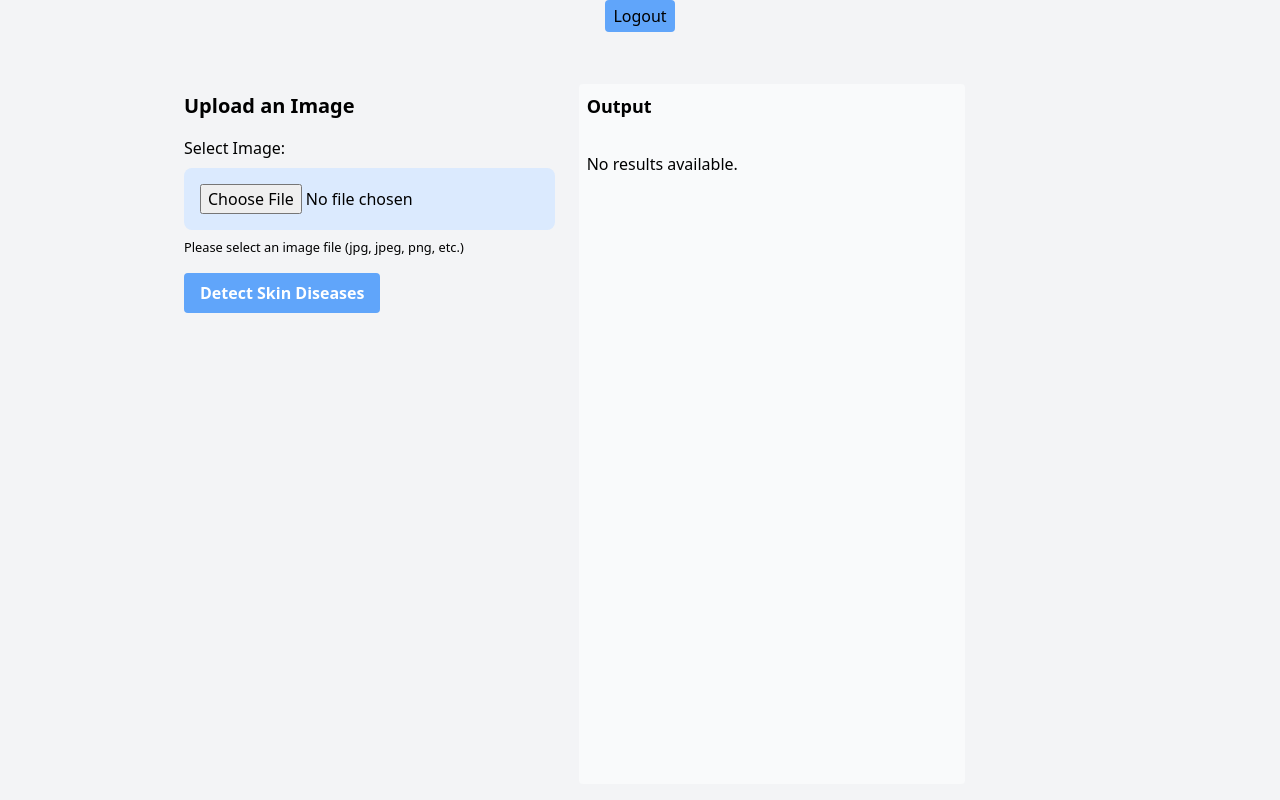
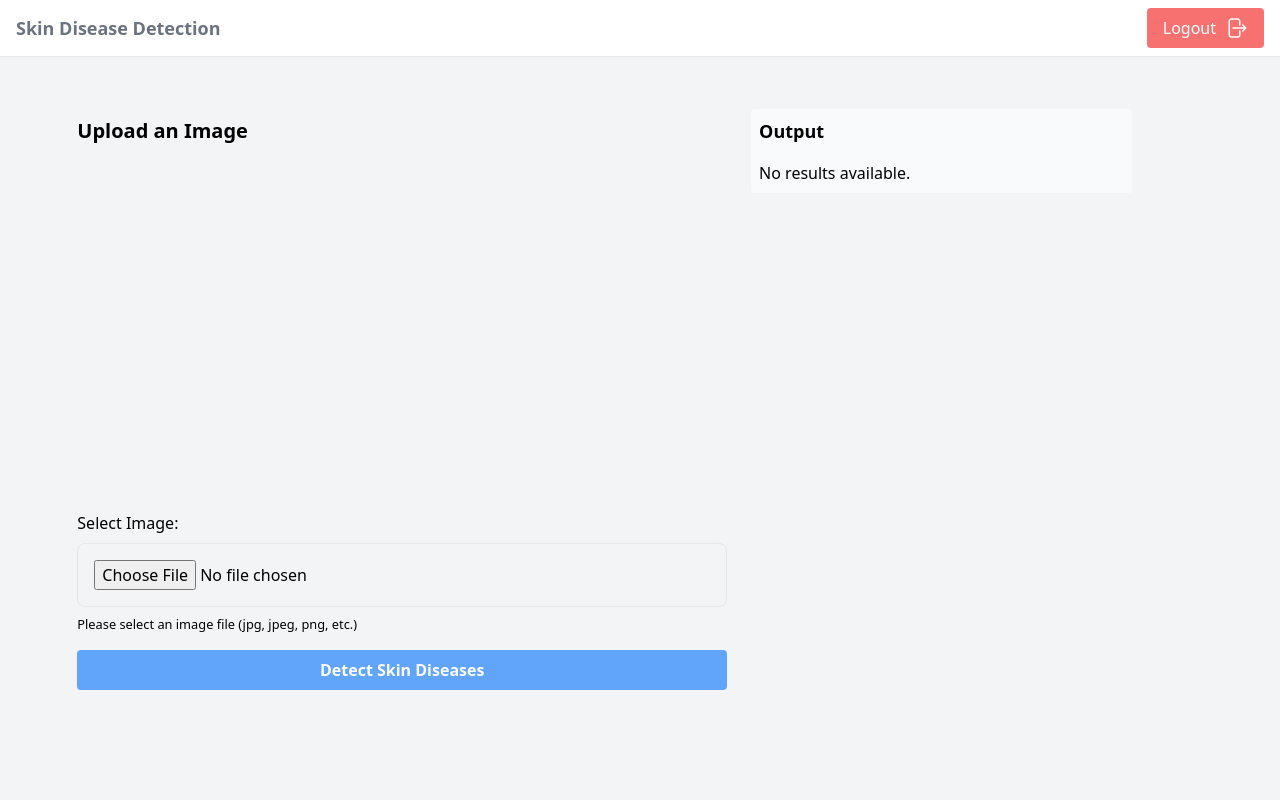
Before and after one commit to DavisWere/django_skin_disease_detector, a Django app: page /upload/ in a window 1280 px wide. Run offline with Django 5.2, Linux system fonts and the light colour scheme; some libraries are stand-ins or nearby versions.

Commit message:
ui changes

```diff
--- /dev/null
+++ b/core/templates/components/nav.html
@@ -0,0 +1,21 @@
+<!DOCTYPE html>
+<html lang="en">
+<head>
+    <meta charset="UTF-8">
+    <script src="https://cdn.tailwindcss.com"></script>
+</head>
+<body>
+    <nav class="py-2 px-4 w-full flex items-center justify-between flex-wrap gap-4 border-b bg-white">
+        <h1 class="text-gray-500 font-extrabold text-lg">Skin Disease Detection</h1>
+
+        <a class="px-4 py-2 bg-red-400 hover:bg-red-500 rounded h-fit w-fit flex items-center text-white gap-2"
+           href="/logout">
+            <span>Logout</span>
+            <svg xmlns="http://www.w3.org/2000/svg" fill="none" viewBox="0 0 24 24" stroke-width="1.5" stroke="currentColor" class="w-6 h-6">
+              <path stroke-linecap="round" stroke-linejoin="round" d="M15.75 9V5.25A2.25 2.25 0 0 0 13.5 3h-6a2.25 2.25 0 0 0-2.25 2.25v13.5A2.25 2.25 0 0 0 7.5 21h6a2.25 2.25 0 0 0 2.25-2.25V15m3 0 3-3m0 0-3-3m3 3H9" />
+            </svg>
+        </a>
+
+    </nav>
+</body>
+</html>
--- a/core/templates/login.html
+++ b/core/templates/login.html
@@ -14,7 +14,7 @@
             <form id="userForm" class="mb-4" method="post" enctype="multipart/form-data">
                 {% csrf_token %}
 
-                 <h2 class="text-lg font-semibold mb-2">Register User</h2>
+                 <h2 class="text-lg font-semibold mb-2">Login</h2>
                 <div class="flex flex-col mb-2">
                     <label for="username" class="mb-1">Username</label>
                     <input type="text" id="username" name="username" required class="px-4 py-2 border-b rounded">
--- a/core/templates/upload_image.html
+++ b/core/templates/upload_image.html
@@ -4,7 +4,6 @@
   <meta charset="UTF-8">
   <meta name="viewport" content="width=device-width, initial-scale=1.0">
   <title>Upload Image</title>
-  <a class="px-2 py-1 bg-blue-400 rounded h-fit w-fit"   href="/logout">Logout</a>
   <script src="https://cdn.tailwindcss.com"></script>
   <script>
     // Function to display the uploaded image
@@ -16,11 +15,12 @@
           // Create an image element
           var imgElement = document.createElement("img");
           imgElement.src = e.target.result;
-          imgElement.classList.add("w-full", "rounded-lg");
+          imgElement.classList.add("rounded-lg", "h-[300px]", "max-w-[500px]");
 
           // Get the canvas div and append the image
           var canvasDiv = document.getElementById("canvas");
           canvasDiv.innerHTML = ""; // Clear existing content
+          canvasDiv.classList.add("h-[400px]", "max-w-[500px]");
           canvasDiv.appendChild(imgElement);
         }
 
@@ -30,30 +30,34 @@
   </script>
 </head>
 <body class="bg-gray-100 flex flex-col justify-center items-center gap-4 h-screen">
-  <div class="container mt-5 flex gap-4 flex-wrap w-9/12 p-4 rounded h-full">
-    <div class="w-5/12 flex flex-col gap-4 p-2 rounded h-full">
+    {% include 'components/nav.html' %}
+  <div class="container mt-5 flex gap-4 flex-wrap w-11/12 p-4 rounded h-full">
+    <div class="w-7/12 flex flex-col gap-4 p-2 rounded h-full">
       <div class="card flex flex-col gap-4">
         <div class="card-header">
           <h2 class="text-xl font-extrabold">Upload an Image</h2>
         </div>
-        <div class="card-body">
+        <div class="h-full">
+            <div id="canvas" class="h-[350px]"></div>
+
           <form method="post" class="flex flex-col gap-4" enctype="multipart/form-data">
             {% csrf_token %}
             <div class="form-group flex flex-col gap-2">
               <label for="image">Select Image:</label>
-              <input type="file" name="image" id="image" class="form-control-file rounded-lg bg-blue-100 p-4" accept="image/*" onchange="displayImage(this);" required>
+              <input type="file" name="image" id="image" class="form-control-file rounded-lg
+              border p-4" accept="image/*" onchange="displayImage(this);" required>
               <small class="form-text text-muted">Please select an image file (jpg, jpeg, png, etc.)</small>
             </div>
-            <button type="submit" class="btn btn-primary w-fit text-white font-semibold px-4 py-2 bg-blue-400 rounded hover:bg-blue-500">Detect Skin Diseases</button>
+            <button type="submit" class="btn btn-primary w-full text-white font-semibold px-4 py-2
+             bg-blue-400 rounded hover:bg-blue-500">Detect Skin Diseases</button>
           </form>
         </div>
       </div>
     </div>
 
-    <div class="w-5/12 bg-gray-50 p-2 rounded flex flex-col gap-4">
+    <div class="w-4/12 bg-gray-50 h-fit p-2 rounded flex flex-col gap-4">
       <h1 class="text-lg font-extrabold">Output</h1>
 
-      <div id="canvas"></div>
       {% if latest_result %}
           <p><strong>Skin Disease:</strong> {{ latest_result.skin_diseases }}</p>
           <p><strong>Accuracy:</strong> {{ latest_result.accuracy }}</p>
```
Also changed, not shown: core/migrations/0001_initial.py (deleted), core/migrations/0002_alter_customuser_options_alter_customuser_managers_and_more.py (deleted).
